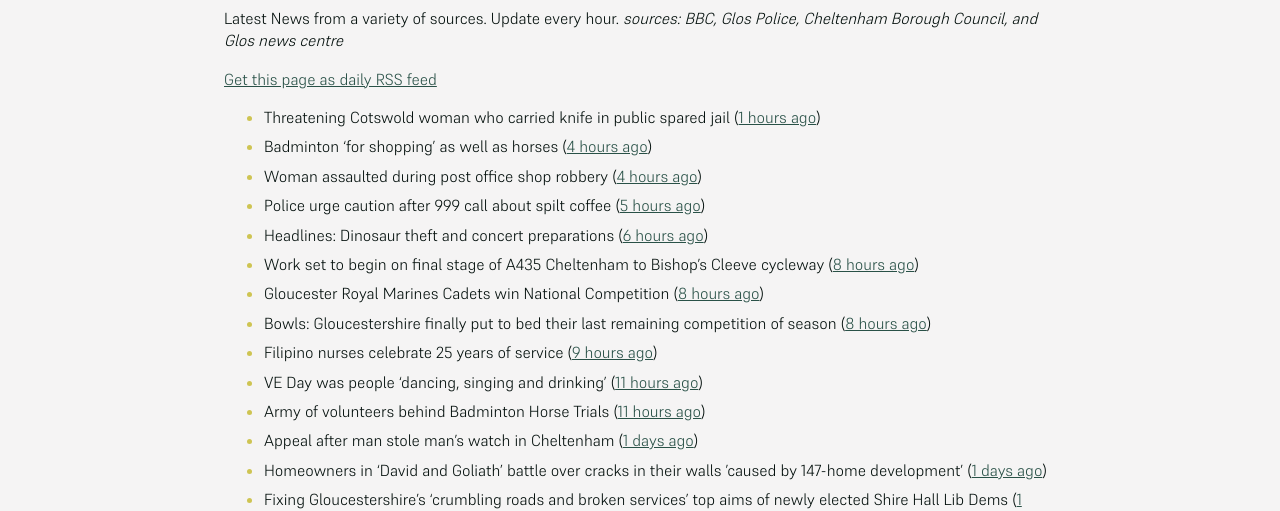
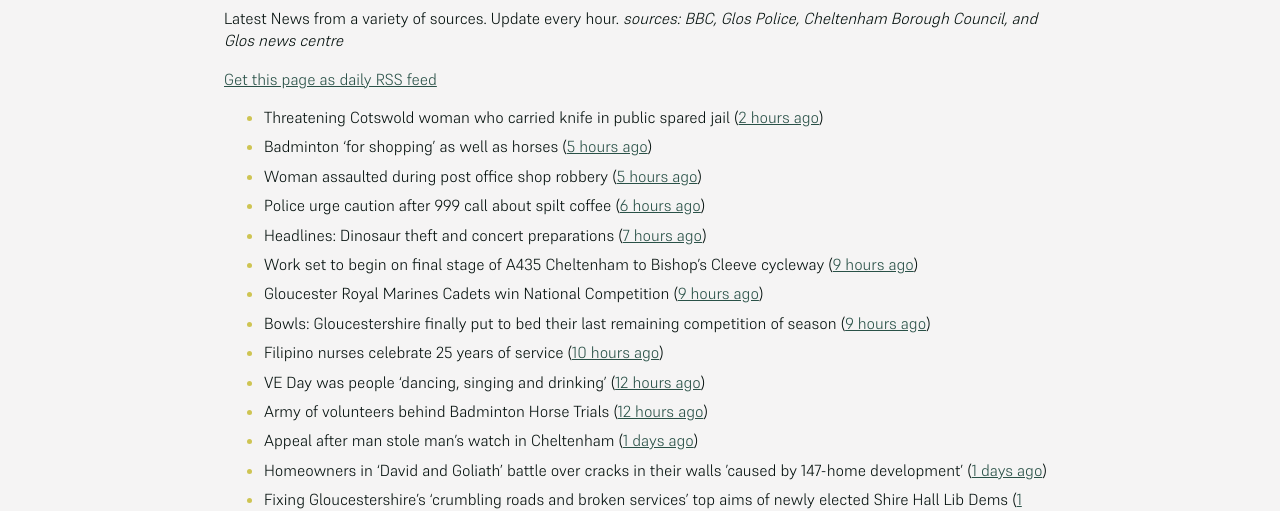
Before and after one commit to mat-0/cheltenham-open-data, a Jekyll site: the page built from _pages/news.md, in a window 1280 px wide. Shown: the part 266-777 px from the top of the page. Built offline with Jekyll 4.4.1, drawn with Linux system fonts in a browser that asks for light colours.

Commit message:
Updated 2025-05-06 17:57:50

```diff
--- a/_pages/news.md
+++ b/_pages/news.md
@@ -12,17 +12,17 @@ _sources: BBC, Glos Police, Cheltenham Borough Council, and Glos news centre_
 [Get this page as daily RSS feed](/daily.rss)
 
 <!-- news_marker starts -->
-- Threatening Cotswold woman who carried knife in public spared jail ([1 hours ago](https://gloucesternewscentre.co.uk/threatening-cotswold-woman-who-carried-knife-in-public-spared-jail/))
-- Badminton 'for shopping' as well as horses ([4 hours ago](https://www.bbc.com/news/articles/cqx4nl0w8x4o))
-- Woman assaulted during post office shop robbery ([4 hours ago](https://www.bbc.com/news/articles/cj454xw4qryo))
-- Police urge caution after 999 call about spilt coffee ([5 hours ago](https://www.bbc.com/news/articles/c4g9ng7z94jo))
-- Headlines: Dinosaur theft and concert preparations ([6 hours ago](https://www.bbc.com/news/articles/c99peejp40po))
-- Work set to begin on final stage of A435 Cheltenham to Bishop’s Cleeve cycleway ([8 hours ago](https://gloucesternewscentre.co.uk/work-set-to-begin-on-final-stage-of-a435-cheltenham-to-bishops-cleeve-cycleway/))
-- Gloucester Royal Marines Cadets win National Competition ([8 hours ago](https://gloucesternewscentre.co.uk/gloucester-royal-marines-cadets-win-national-competition/))
-- Bowls: Gloucestershire finally put to bed their last remaining competition of season ([8 hours ago](https://gloucesternewscentre.co.uk/bowls-gloucestershire-finally-put-to-bed-their-last-remaining-competition-of-season/))
-- Filipino nurses celebrate 25 years of service ([9 hours ago](https://gloucesternewscentre.co.uk/filipino-nurses-celebrate-25-years-of-service/))
-- VE Day was people 'dancing, singing and drinking' ([11 hours ago](https://www.bbc.com/news/articles/cvg9y4pye5ro))
-- Army of volunteers behind Badminton Horse Trials ([11 hours ago](https://www.bbc.com/news/articles/crrz4549z2po))
+- Threatening Cotswold woman who carried knife in public spared jail ([2 hours ago](https://gloucesternewscentre.co.uk/threatening-cotswold-woman-who-carried-knife-in-public-spared-jail/))
+- Badminton 'for shopping' as well as horses ([5 hours ago](https://www.bbc.com/news/articles/cqx4nl0w8x4o))
+- Woman assaulted during post office shop robbery ([5 hours ago](https://www.bbc.com/news/articles/cj454xw4qryo))
+- Police urge caution after 999 call about spilt coffee ([6 hours ago](https://www.bbc.com/news/articles/c4g9ng7z94jo))
+- Headlines: Dinosaur theft and concert preparations ([7 hours ago](https://www.bbc.com/news/articles/c99peejp40po))
+- Work set to begin on final stage of A435 Cheltenham to Bishop’s Cleeve cycleway ([9 hours ago](https://gloucesternewscentre.co.uk/work-set-to-begin-on-final-stage-of-a435-cheltenham-to-bishops-cleeve-cycleway/))
+- Gloucester Royal Marines Cadets win National Competition ([9 hours ago](https://gloucesternewscentre.co.uk/gloucester-royal-marines-cadets-win-national-competition/))
+- Bowls: Gloucestershire finally put to bed their last remaining competition of season ([9 hours ago](https://gloucesternewscentre.co.uk/bowls-gloucestershire-finally-put-to-bed-their-last-remaining-competition-of-season/))
+- Filipino nurses celebrate 25 years of service ([10 hours ago](https://gloucesternewscentre.co.uk/filipino-nurses-celebrate-25-years-of-service/))
+- VE Day was people 'dancing, singing and drinking' ([12 hours ago](https://www.bbc.com/news/articles/cvg9y4pye5ro))
+- Army of volunteers behind Badminton Horse Trials ([12 hours ago](https://www.bbc.com/news/articles/crrz4549z2po))
 - Appeal after man stole man’s watch in Cheltenham ([1 days ago](https://gloucesternewscentre.co.uk/appeal-after-man-stole-mans-watch-in-cheltenham/))
 - Homeowners in ‘David and Goliath’ battle over cracks in their walls ’caused by 147-home development’ ([1 days ago](https://gloucesternewscentre.co.uk/homeowners-in-david-and-goliath-battle-over-cracks-in-their-walls-caused-by-147-home-development/))
 - Fixing Gloucestershire’s ‘crumbling roads and broken services’ top aims of newly elected Shire Hall Lib Dems ([1 days ago](https://gloucesternewscentre.co.uk/fixing-gloucestershires-crumbling-roads-and-broken-services-top-aims-of-newly-elected-shire-hall-lib-dems/))
```
Also changed, not shown: other parts of _pages/news.md (+1 -1 lines), _data/flood.json (+5 -69 lines), _pages/fix-my-street.md (+7 -7 lines), index.md (+5 -5 lines).
